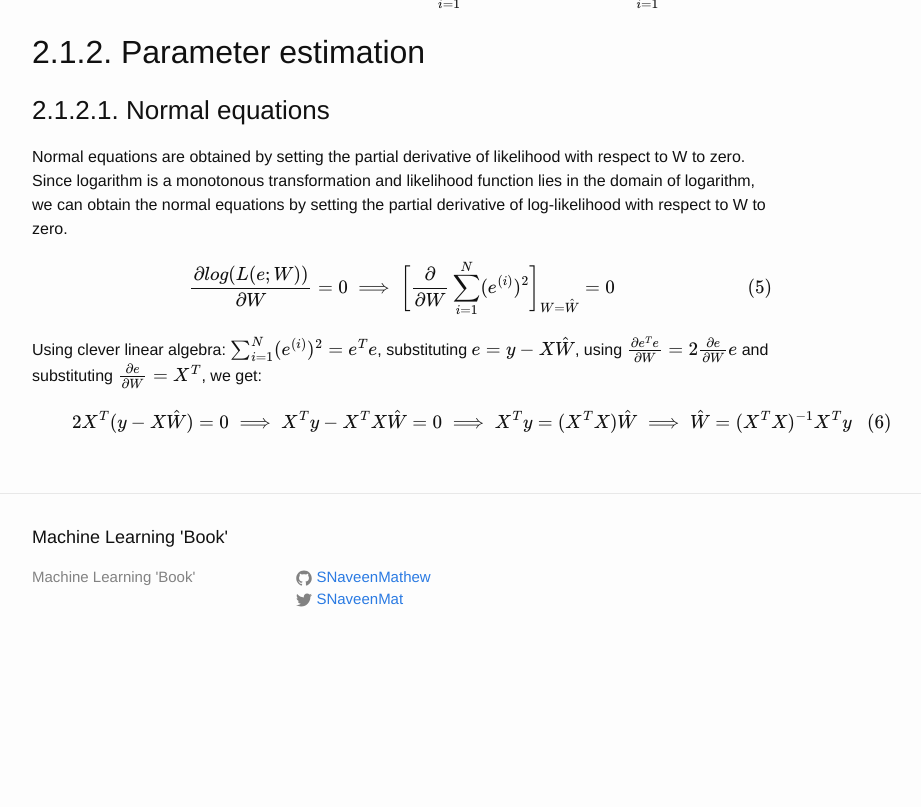
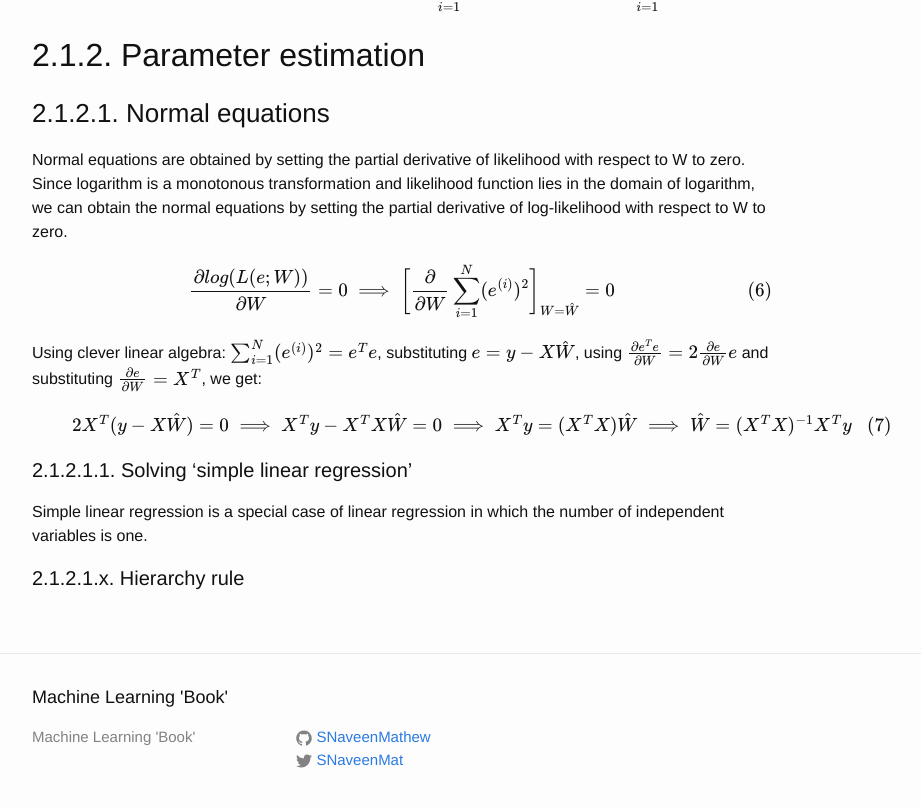
Before and after one commit to SNaveenMathew/ml_book, a Jekyll site: the page built from linear_regression.md, in a window 1280 px wide and 900 px high, scrolled down 1055 px. Shown: the top 807 px of the window, without its empty margins (238-1159 px from the left). Built offline with Jekyll 4.4.1, drawn with Linux system fonts in a browser that asks for light colours; our own code applies the rules of GitHub Pages for plain Markdown files; formulas are drawn with MathJax 3.

Commit message:
Replacing other formula variants with 25864

```diff
--- a/linear_regression.md
+++ b/linear_regression.md
@@ -4,7 +4,7 @@
 
 Linear regression model is used to predict a continuous outcome using a set of features. The model is defined as follows:
 
-\\(Y = XW + \\epsilon\\)
+$$Y = XW + \epsilon$$
 
 For the given sample $(X, y)$ from a non-random (fixed) design we need to estimate the weights $\hat{W}$. The standard way for estimating W is using ordinary least squares (OLS). In this section we will examine OLS as a special case of MLE.
 
@@ -30,10 +30,14 @@
 
 Normal equations are obtained by setting the partial derivative of likelihood with respect to W to zero. Since logarithm is a monotonous transformation and likelihood function lies in the domain of logarithm, we can obtain the normal equations by setting the partial derivative of log-likelihood with respect to W to zero.
 
-\begin{equation}
-\frac{\partial log(L(e; W))}{\partial W} = 0 \implies \bigg[\frac{\partial}{\partial W} \sum_{i=1}^{N}(e^{(i)})^2 \bigg]_{W = \hat{W}} = 0
-\end{equation}
+$$\frac{\partial log(L(e; W))}{\partial W} = 0 \implies \bigg[\frac{\partial}{\partial W} \sum_{i=1}^{N}(e^{(i)})^2 \bigg]_{W = \hat{W}} = 0$$
 
 Using clever linear algebra: $\sum_{i=1}^{N} (e^{(i)})^2 = e^Te$, substituting $e = y - X\hat{W}$, using $\frac{\partial e^Te}{\partial W} = 2 \frac{\partial e}{\partial W} e$ and substituting $\frac{\partial e}{\partial W} = X^T$, we get:
 
 $$ 2 X^T (y - X\hat{W}) = 0 \implies X^Ty - X^TX\hat{W} = 0 \implies X^Ty = (X^TX)\hat{W} \implies \hat{W} = (X^TX)^{-1}X^Ty$$
+
+#### 2.1.2.1.1. Solving 'simple linear regression'
+
+Simple linear regression is a special case of linear regression in which the number of independent variables is one.
+
+#### 2.1.2.1.x. Hierarchy rule
```
